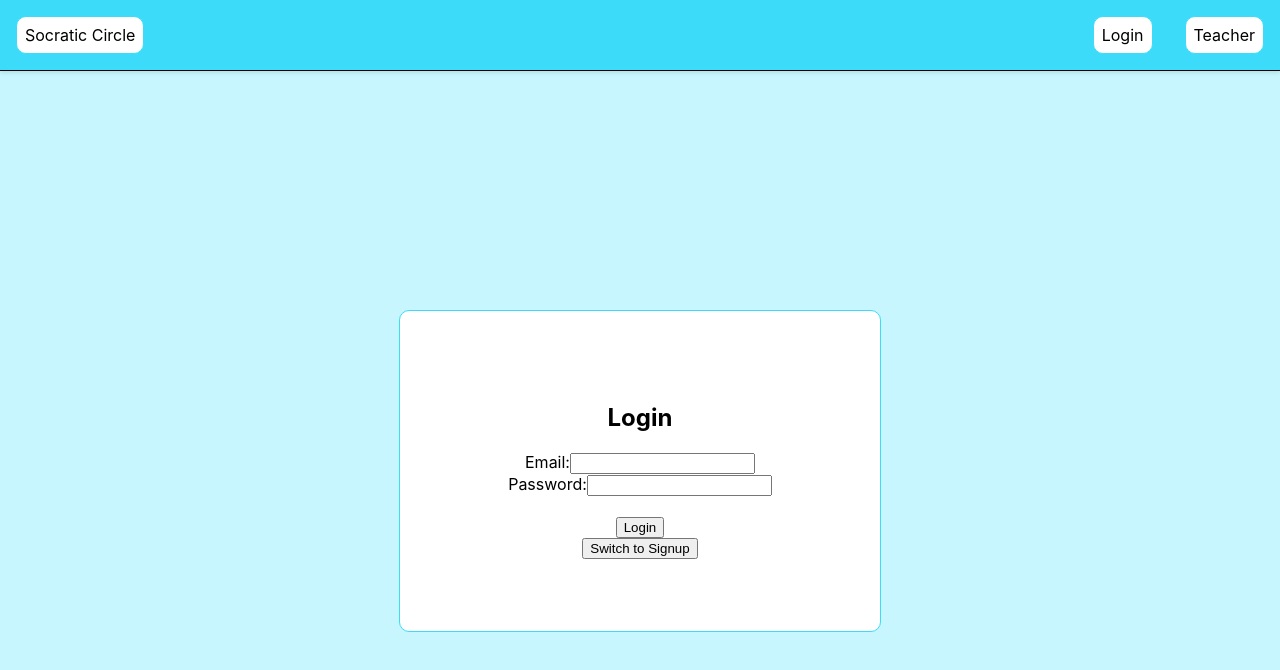
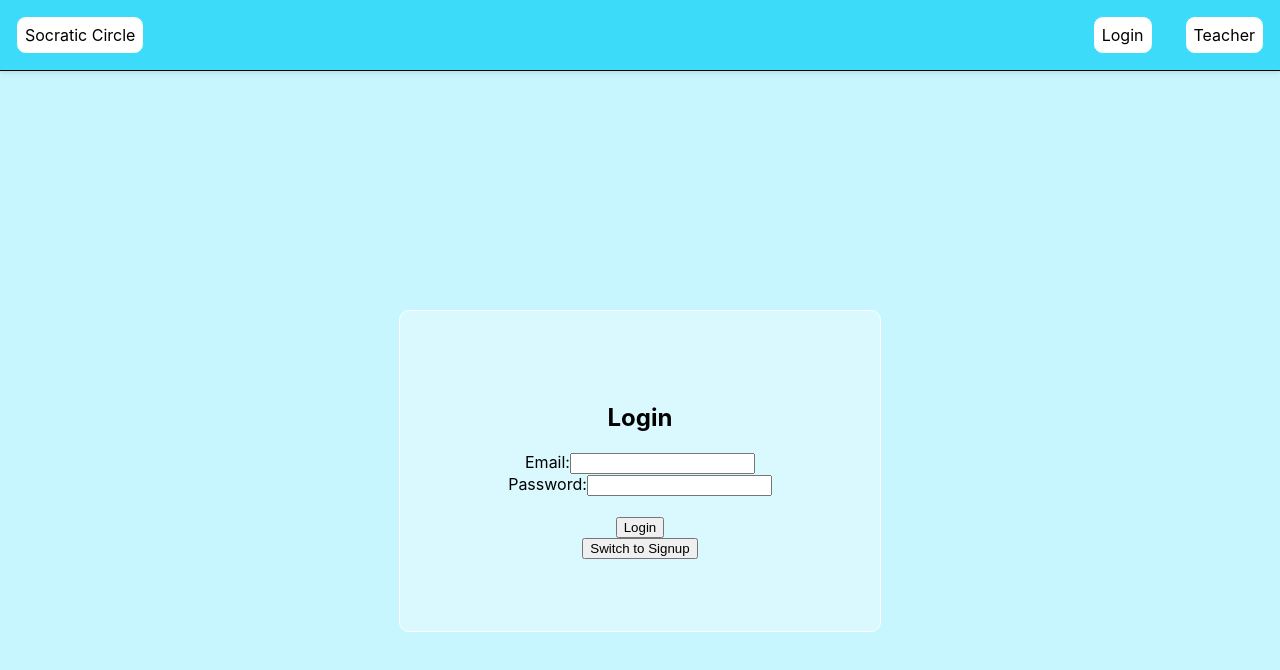
Before and after one commit to rorymcclenahan/socratic-circle, a React (Create React App) app in the folder socratic-circle-frontend/: page /login in a window 1280 px wide. Shown: the top 670 px of the page. Built offline with nearby package versions, Linux system fonts and the light colour scheme.

Commit message:
login change background and border

```diff
--- a/socratic-circle-frontend/src/styles/Login.css
+++ b/socratic-circle-frontend/src/styles/Login.css
@@ -14,9 +14,9 @@
     align-items: center;
     width: 30rem;
     height: 20rem;
-    border: 1px solid #3cdbfa;
+    border: 1px solid white;
     border-radius: 10px;
-    background-color: white;
+    background-color: #d9f9ff;
 }
 
 .entry-box {
```
